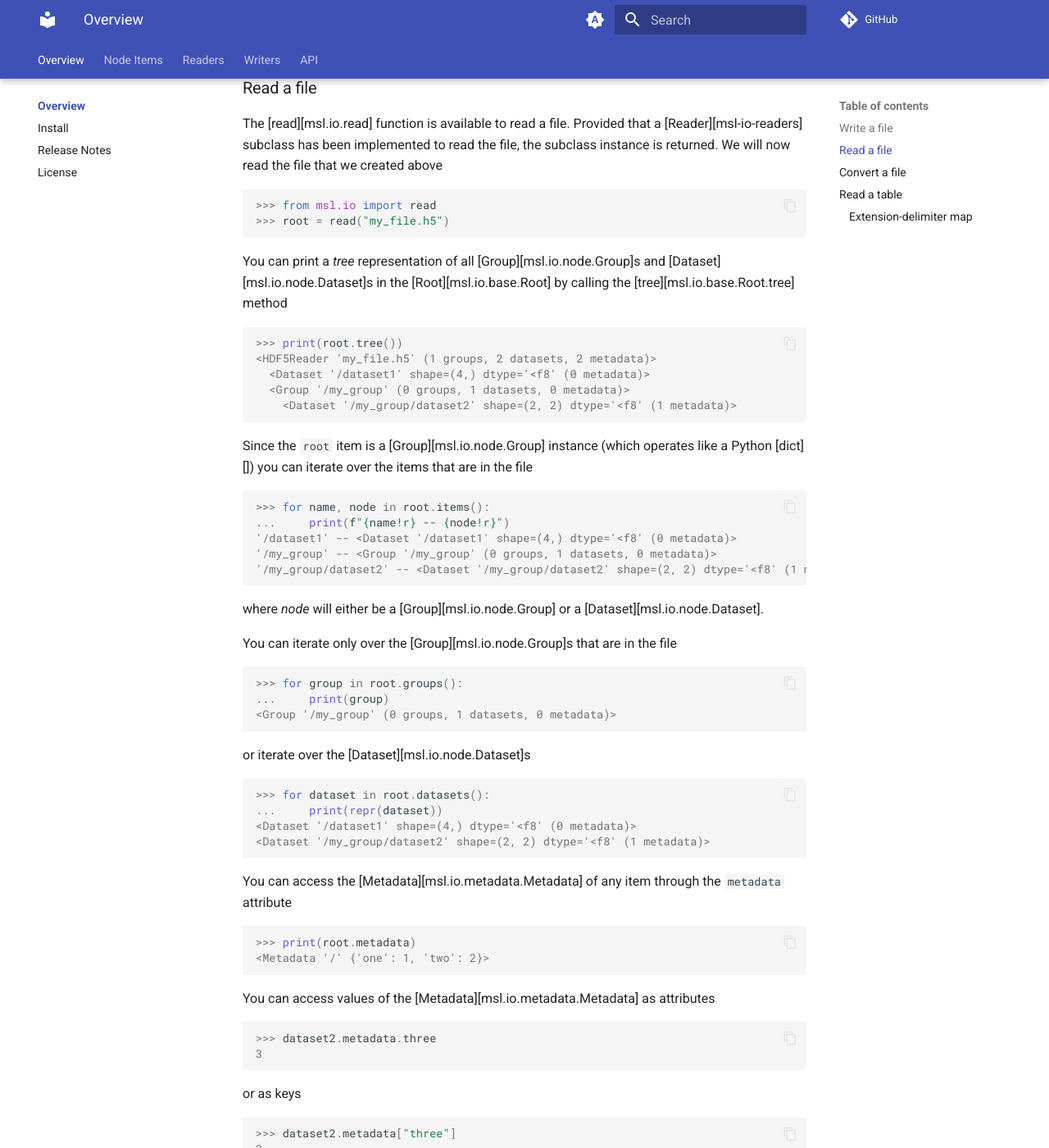
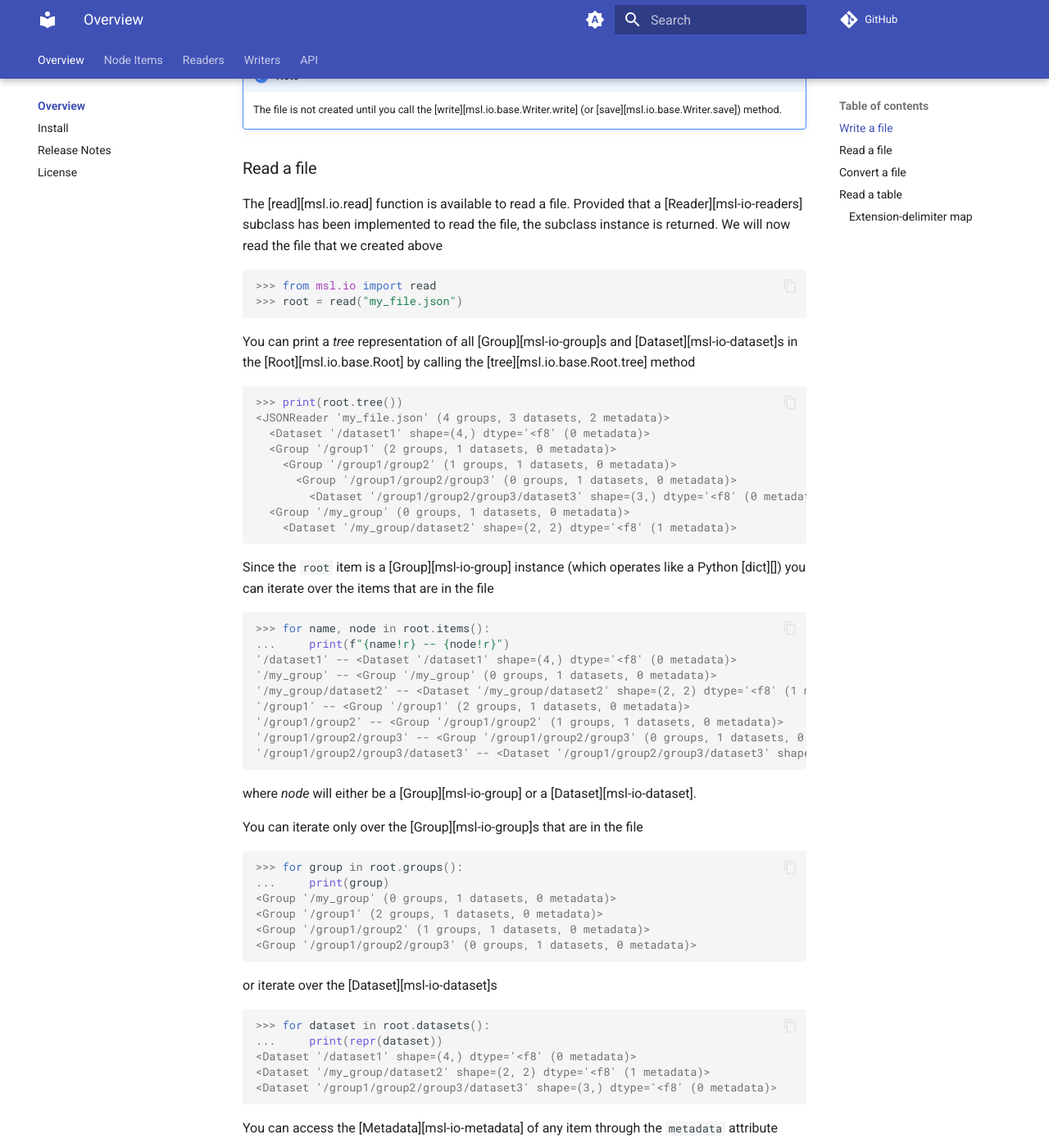
Before and after one commit to MSLNZ/msl-io, an MkDocs documentation site: the page built from docs/index.md, in a window 1280 px wide and 1400 px high, scrolled down 1542 px. Shown: the whole window at 82% size. Built offline with MkDocs 1.6.1 and Material for MkDocs 9.7.7, drawn with Linux system fonts in a browser that asks for light colours; comment, search, counter and statistics services are not loaded; the version menu is left out; some of the changed text lies outside the part shown.

Commit message:
docs: read through all

````diff
--- a/docs/index.md
+++ b/docs/index.md
@@ -4,7 +4,7 @@
 
 ![hdf5_data_model.png](assets/images/hdf5_data_model.png)
 
-The tree structure is similar to the file-system structure used by operating systems. [Groups][msl-io-group] are analogous to directories (where [Root][msl.io.base.Root] is the root [Group][msl.io.node.Group]) and [Datasets][msl-io-dataset] are analogous to files.
+The tree structure is similar to the file-system structure used by operating systems. [Groups][msl-io-group] are analogous to directories (where [Root][msl.io.base.Root] is the root [Group][msl-io-group]) and [Datasets][msl-io-dataset] are analogous to files.
 
 The data files that can be read or written are not restricted to [HDF5]{:target="_blank"} files, but any file format that has a [Reader][msl-io-readers] implemented can be read and data files can be created using any of the [Writers][msl-io-writers].
 
@@ -19,51 +19,59 @@
 
 -->
 
-Suppose you want to create a new [HDF5]{:target="_blank"} file. We first create an instance of [HDF5Writer][msl.io.writers.hdf5.HDF5Writer]
+Suppose you want to create a new [JSON]{:target="_blank"} file format. We first create an instance of [JSONWriter][msl.io.writers.json_.JSONWriter]
 
 ```pycon
->>> from msl.io import HDF5Writer
->>> h5 = HDF5Writer()
+>>> from msl.io import JSONWriter
+>>> root = JSONWriter()
 
 ```
 
-then we can add [Metadata][msl.io.metadata.Metadata] to the `h5` [Root][msl.io.base.Root],
+then we can add [Metadata][msl-io-metadata] to the `root` [Root][msl.io.base.Root],
 
 ```pycon
->>> h5.add_metadata(one=1, two=2)
+>>> root.add_metadata(one=1, two=2)
 
 ```
 
-create a [Dataset][msl.io.node.Dataset],
+create a [Dataset][msl-io-dataset],
 
 ```pycon
->>> dataset1 = h5.create_dataset("dataset1", data=[1, 2, 3, 4])
+>>> dataset1 = root.create_dataset("dataset1", data=[1, 2, 3, 4])
 
 ```
 
-create a [Group][msl.io.node.Group],
+create a [Group][msl-io-group],
 
 ```pycon
->>> my_group = h5.create_group("my_group")
+>>> my_group = root.create_group("my_group")
 
 ```
 
-and create a [Dataset][msl.io.node.Dataset] in `my_group`
+and create a [Dataset][msl-io-dataset] in `my_group`
 
 ```pycon
 >>> dataset2 = my_group.create_dataset("dataset2", data=[[1, 2], [3, 4]], three=3)
 
 ```
 
+If the parent [Group][msl-io-group]s do not exist, they are created
+
+```pycon
+>>> dataset3 = root.create_dataset("group1/group2/group3/dataset3", data=[9, 8, 7])
+
+```
+
+
 Finally, we write the file
 
 ```pycon
->>> h5.write(file="my_file.h5")
+>>> root.write(file="my_file.json")
 
 ```
 
 !!! note
-    The file is not created until you call the [write][msl.io.base.Writer.write] or [save][msl.io.base.Writer.save] method.
+    The file is not created until you call the [write][msl.io.base.Writer.write] (or [save][msl.io.base.Writer.save]) method.
 
 ### Read a file
 
@@ -71,22 +79,26 @@
 
 ```pycon
 >>> from msl.io import read
->>> root = read("my_file.h5")
+>>> root = read("my_file.json")
 
 ```
 
-You can print a _tree_ representation of all [Group][msl.io.node.Group]s and [Dataset][msl.io.node.Dataset]s in the [Root][msl.io.base.Root] by calling the [tree][msl.io.base.Root.tree] method
+You can print a _tree_ representation of all [Group][msl-io-group]s and [Dataset][msl-io-dataset]s in the [Root][msl.io.base.Root] by calling the [tree][msl.io.base.Root.tree] method
 
 ```pycon
 >>> print(root.tree())
-<HDF5Reader 'my_file.h5' (1 groups, 2 datasets, 2 metadata)>
+<JSONReader 'my_file.json' (4 groups, 3 datasets, 2 metadata)>
   <Dataset '/dataset1' shape=(4,) dtype='<f8' (0 metadata)>
+  <Group '/group1' (2 groups, 1 datasets, 0 metadata)>
+    <Group '/group1/group2' (1 groups, 1 datasets, 0 metadata)>
+      <Group '/group1/group2/group3' (0 groups, 1 datasets, 0 metadata)>
+        <Dataset '/group1/group2/group3/dataset3' shape=(3,) dtype='<f8' (0 metadata)>
   <Group '/my_group' (0 groups, 1 datasets, 0 metadata)>
     <Dataset '/my_group/dataset2' shape=(2, 2) dtype='<f8' (1 metadata)>
 
 ```
 
-Since the `root` item is a [Group][msl.io.node.Group] instance (which operates like a Python [dict][]) you can iterate over the items that are in the file
+Since the `root` item is a [Group][msl-io-group] instance (which operates like a Python [dict][]) you can iterate over the items that are in the file
 
 ```pycon
 >>> for name, node in root.items():
@@ -94,31 +106,39 @@
 '/dataset1' -- <Dataset '/dataset1' shape=(4,) dtype='<f8' (0 metadata)>
 '/my_group' -- <Group '/my_group' (0 groups, 1 datasets, 0 metadata)>
 '/my_group/dataset2' -- <Dataset '/my_group/dataset2' shape=(2, 2) dtype='<f8' (1 metadata)>
+'/group1' -- <Group '/group1' (2 groups, 1 datasets, 0 metadata)>
+'/group1/group2' -- <Group '/group1/group2' (1 groups, 1 datasets, 0 metadata)>
+'/group1/group2/group3' -- <Group '/group1/group2/group3' (0 groups, 1 datasets, 0 metadata)>
+'/group1/group2/group3/dataset3' -- <Dataset '/group1/group2/group3/dataset3' shape=(3,) dtype='<f8' (0 metadata)>
 
 ```
 
-where *node* will either be a [Group][msl.io.node.Group] or a [Dataset][msl.io.node.Dataset].
+where *node* will either be a [Group][msl-io-group] or a [Dataset][msl-io-dataset].
 
-You can iterate only over the [Group][msl.io.node.Group]s that are in the file
+You can iterate only over the [Group][msl-io-group]s that are in the file
 
 ```pycon
 >>> for group in root.groups():
 ...     print(group)
 <Group '/my_group' (0 groups, 1 datasets, 0 metadata)>
+<Group '/group1' (2 groups, 1 datasets, 0 metadata)>
+<Group '/group1/group2' (1 groups, 1 datasets, 0 metadata)>
+<Group '/group1/group2/group3' (0 groups, 1 datasets, 0 metadata)>
 
 ```
 
-or iterate over the [Dataset][msl.io.node.Dataset]s
+or iterate over the [Dataset][msl-io-dataset]s
 
 ```pycon
 >>> for dataset in root.datasets():
 ...     print(repr(dataset))
 <Dataset '/dataset1' shape=(4,) dtype='<f8' (0 metadata)>
 <Dataset '/my_group/dataset2' shape=(2, 2) dtype='<f8' (1 metadata)>
+<Dataset '/group1/group2/group3/dataset3' shape=(3,) dtype='<f8' (0 metadata)>
 
 ```
 
-You can access the [Metadata][msl.io.metadata.Metadata] of any item through the `metadata` attribute
+You can access the [Metadata][msl-io-metadata] of any item through the `metadata` attribute
 
 ```pycon
 >>> print(root.metadata)
@@ -126,7 +146,7 @@
 
 ```
 
-You can access values of the [Metadata][msl.io.metadata.Metadata] as attributes
+You can access values of the [Metadata][msl-io-metadata] as attributes
 
 ```pycon
 >>> dataset2.metadata.three
@@ -152,17 +172,21 @@
 is '/dataset1' in read-only mode? True
 is '/my_group' in read-only mode? True
 is '/my_group/dataset2' in read-only mode? True
+is '/group1' in read-only mode? True
+is '/group1/group2' in read-only mode? True
+is '/group1/group2/group3' in read-only mode? True
+is '/group1/group2/group3/dataset3' in read-only mode? True
 
 ```
 
-If you want to edit the [Metadata][msl.io.metadata.Metadata] of `root`, or modify any [Group][msl.io.node.Group]s or [Dataset][msl.io.node.Dataset]s in `root`, then you must first set the item to be writeable. Setting the read-only mode of `root` propagates that mode to all items within `root`. For example,
+If you want to edit the [Metadata][msl-io-metadata] of `root`, or modify any [Group][msl-io-group]s or [Dataset][msl-io-dataset]s in `root`, then you must first set the item to be writeable. Setting the read-only mode of `root` propagates that mode to all items within `root`. For example,
 
 ```pycon
 >>> root.read_only = False
 
 ```
 
-will make `root` and all sub-[Group][msl.io.node.Group]s and all sub-[Dataset][msl.io.node.Dataset]s within `root` to be writeable
+will make `root` and all sub-[Group][msl-io-group]s and all sub-[Dataset][msl-io-dataset]s within `root` to be writeable
 
 ```pycon
 >>> for name, node in root.items():
@@ -170,6 +194,10 @@
 is '/dataset1' in read-only mode? False
 is '/my_group' in read-only mode? False
 is '/my_group/dataset2' in read-only mode? False
+is '/group1' in read-only mode? False
+is '/group1/group2' in read-only mode? False
+is '/group1/group2/group3' in read-only mode? False
+is '/group1/group2/group3/dataset3' in read-only mode? False
 
 ```
 
@@ -180,7 +208,7 @@
 
 ```
 
-and this will keep `root` and `dataset1` in read-write mode, but change `my_group` and `dataset2` to be in read-only mode
+and this will keep `root`, `dataset1` and all items contained within the `group1` [Group][msl-io-group] to be in read-write mode, but change `my_group` and `dataset2` to be in read-only mode
 
 ```pycon
 >>> root.read_only
@@ -190,10 +218,14 @@
 is '/dataset1' in read-only mode? False
 is '/my_group' in read-only mode? True
 is '/my_group/dataset2' in read-only mode? True
+is '/group1' in read-only mode? False
+is '/group1/group2' in read-only mode? False
+is '/group1/group2/group3' in read-only mode? False
+is '/group1/group2/group3/dataset3' in read-only mode? False
 
 ```
 
-You can access [Group][msl.io.node.Group]s and [Dataset][msl.io.node.Dataset]s as keys or as class attributes
+You can access [Group][msl-io-group]s and [Dataset][msl-io-dataset]s as keys or as class attributes
 
 ```pycon
 >>> root["my_group"]["dataset2"].shape
@@ -225,7 +256,7 @@
 2. All rows have the same number of columns
 3. All values in a column have the same data type
 
-The returned item is a [Dataset][msl-io-dataset] with the header provided in the [Metadata][msl-io-metadata].
+The returned item is a [Dataset][msl-io-dataset] with the header provided in the [Metadata][msl-io-metadata]. You can read a table from a text-based file or from a spreadsheet.
 
 For example, suppose a file named *my_table.txt* contains the following information
 
@@ -331,8 +362,6 @@
 
 See [Specifying and constructing data types][arrays.dtypes.constructing]{:target="_blank"} for the character and string representations of the different data types that numpy supports.
 
-You can read a table from a text-based file or from a spreadsheet.
-
 #### Extension-delimiter map
 
 Suppose you wanted to read a table from files that use a `;` character to separate columns
````
Also changed, not shown: other parts of docs/index.md (+4 -5 lines), docs/api/index.md (+1 -1 lines), docs/items/attribute_access.md (+1 -1 lines), docs/items/datasets.md (+18 -1 lines), docs/items/groups.md (+23 -3 lines), docs/items/metadata.md (+3 -3 lines), 7 other files.
